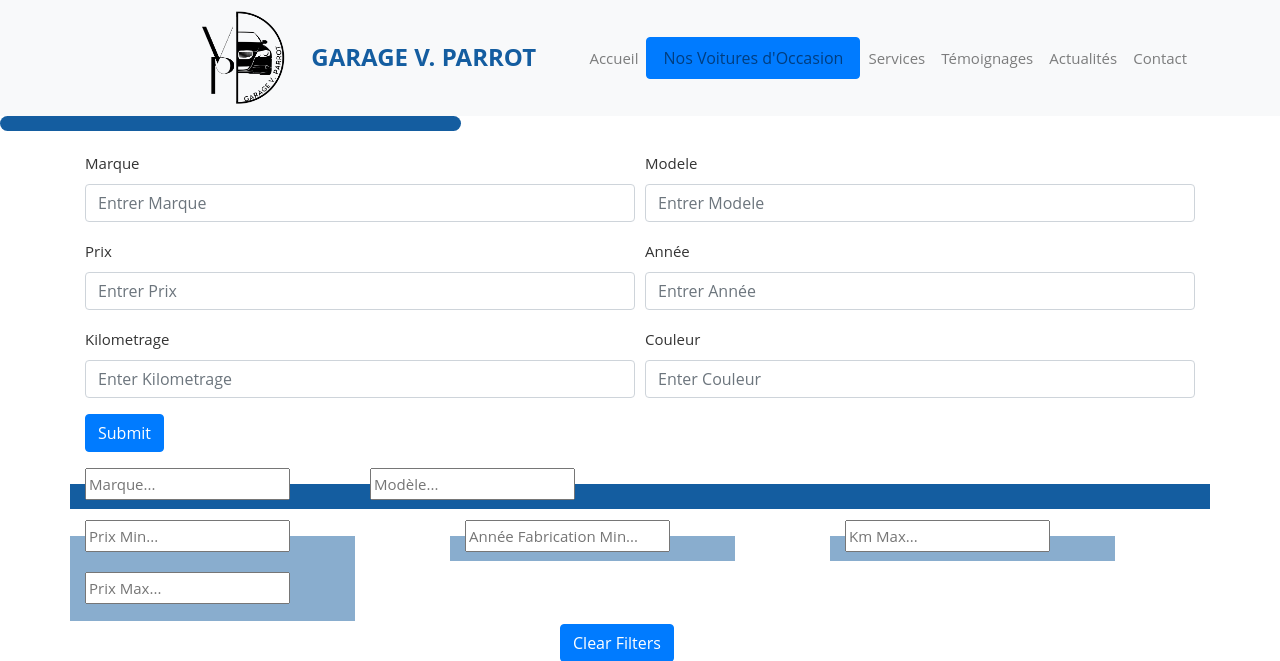
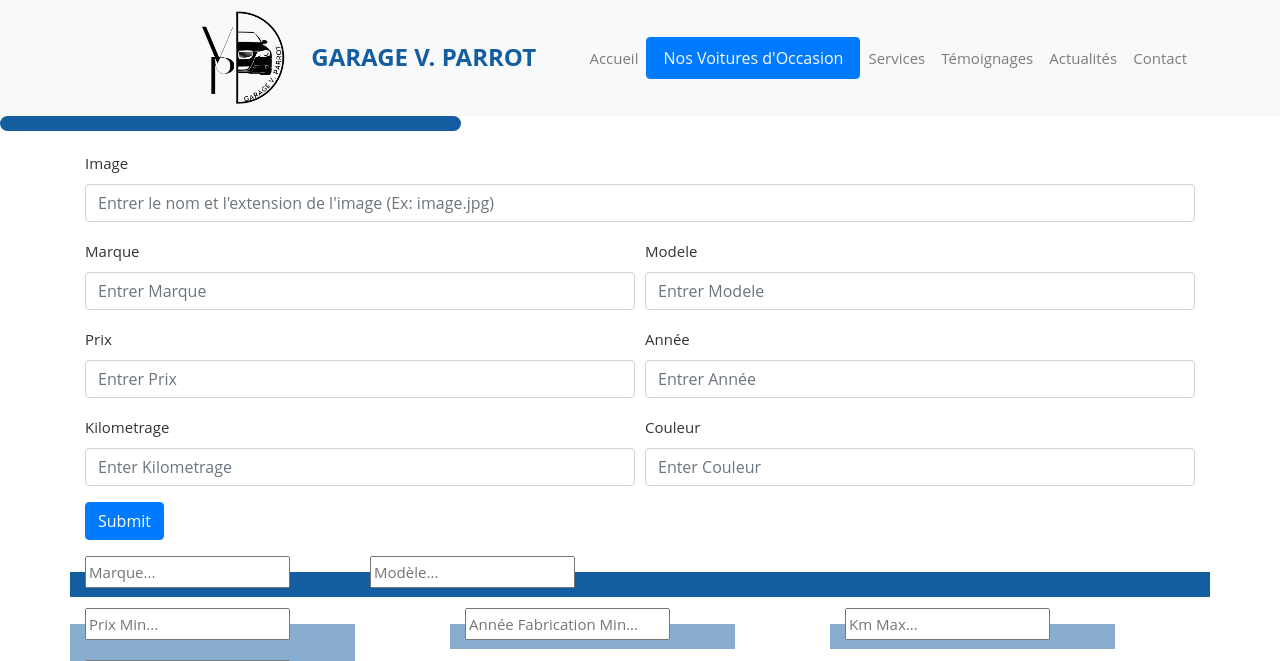
Before and after one commit to Sirabax/garage-v-parrot-project, a Symfony app: template templates/voitures/voitures.html.twig in a window 1280 px wide. Shown: the top 661 px of the page. Run offline with Twig, Linux system fonts and the light colour scheme; the template is opened without the code that fills it: most values are stand-ins (such as "Sample title", 1, 10 or a date in 2020); grey boxes marked "Sample" are stand-in pictures; some libraries are stand-ins or nearby versions.

Commit message:
all forms fixed

```diff
--- a/public/add-voiture.php
+++ b/public/add-voiture.php
@@ -24,10 +24,11 @@ $prix = isset($_POST['prix']) ? filter_var($_POST['prix'], 520) : '';
 $annee = isset($_POST['annee']) ? filter_var($_POST['annee'], 519) : '';
 $kilometrage = isset($_POST['kilometrage']) ? filter_var($_POST['kilometrage'], 519) : '';
 $couleur = isset($_POST['couleur']) ? filter_var($_POST['couleur'], 513) : '';
+$image = isset($_POST['image']) ? filter_var($_POST['image'], 513) : '';
 
 
 // Prepare and execute the SQL statement to insert a new row into the 'voitures' table
-$sql = "INSERT INTO voitures (marque, modele, prix, annee, kilometrage, couleur) VALUES (?, ?, ?, ?, ?, ?)";
+$sql = "INSERT INTO voitures (marque, modele, prix, annee, kilometrage, couleur, image) VALUES (?, ?, ?, ?, ?, ?, ?)";
 $stmt = $conn->prepare($sql);
 
 // Check if the SQL statement preparation was successful
@@ -36,7 +37,7 @@ if (!$stmt) {
 }
 
 // Bind parameters
-$stmt->bind_param("ssdiis", $marque, $modele, $prix, $annee, $kilometrage, $couleur);
+$stmt->bind_param("ssdiiss", $marque, $modele, $prix, $annee, $kilometrage, $couleur, $image);
 
 // Check if binding parameters was successful
 if (!$stmt->execute()) {
--- a/templates/navbar.html.twig
+++ b/templates/navbar.html.twig
@@ -15,7 +15,7 @@
 						<a class="nav-link js-scroll active" href="{{ path('app_home') }}#slider-home">Accueil</a>
 					</li>
 					<li class="nav-item">
-						<a class="nav-link js-scroll px-3 btn btn-primary" href="{{ asset('/voitures') }}">Nos Voitures d'Occasion</a>
+						<a class="nav-link js-scroll px-3 btn btn-primary text-light" href="{{ asset('/voitures') }}">Nos Voitures d'Occasion</a>
 					</li>
 					<li class="nav-item">
 						<a class="nav-link js-scroll" href="{{ path('app_home') }}#services">Services</a>
--- a/templates/voitures/voitures.html.twig
+++ b/templates/voitures/voitures.html.twig
@@ -9,6 +9,12 @@
 
 <div class="container filters-container">
     <form id="voiture-form" action="add-voitures.php">
+		<div class="form-row">
+            <div class="form-group col-md-12">
+                <label for="addimage">Image</label>
+                <input type="text" class="form-control" id="addimage" name="image" placeholder="Entrer le nom et l'extension de l'image (Ex: image.jpg)" required>
+            </div>
+        </div>
         <div class="form-row">
             <div class="form-group col-md-6">
                 <label for="addmarque">Marque</label>
@@ -83,7 +89,6 @@
 		</div>
 	</div>
 
-
 	<div class="container">
 		<div class="row">
 			{% for row in voitures %}
```
